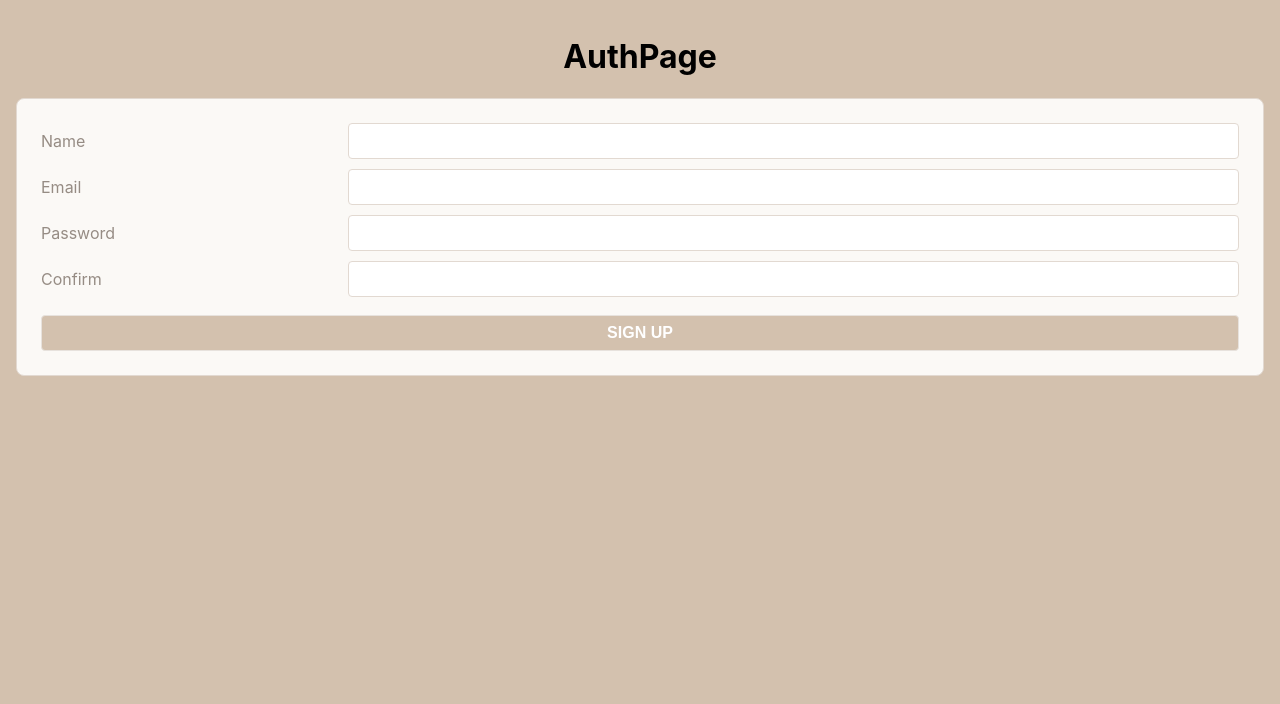
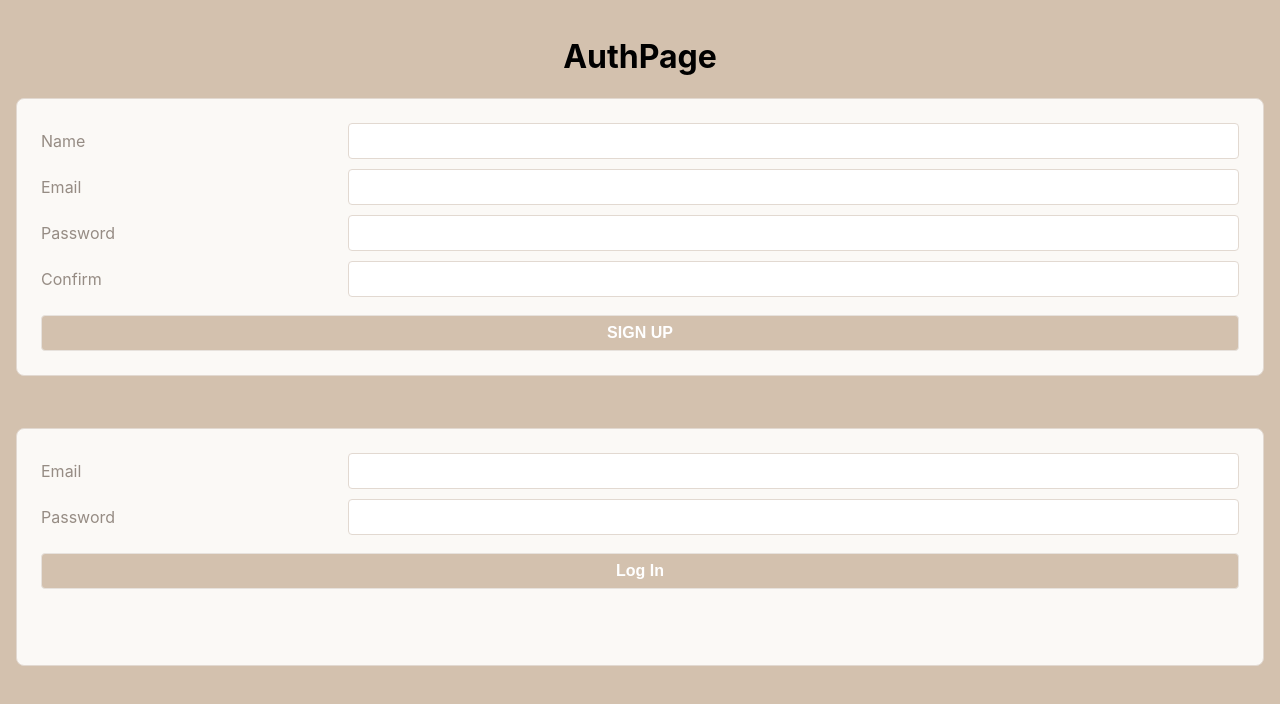
Before and after one commit to ccrisolo/mern-cafe, a React (Create React App) app: page / in a window 1280 px wide. Shown: the top 704 px of the page. Built offline with nearby package versions, Linux system fonts and the light colour scheme.

Commit message:
saves progress, adding login function

```diff
--- a/routes/api/users.js
+++ b/routes/api/users.js
@@ -2,9 +2,9 @@
 const router = express.Router();
 const usersCtrl = require("../../controllers/api/users");
 
-
 //define server side routes below and mount in server.js
 //POST /api/users
 router.post("/", usersCtrl.create);
+router.post("/login", usersCtrl.login);
 
 module.exports = router;
--- /dev/null
+++ b/src/components/LoginForm.jsx
@@ -0,0 +1,54 @@
+import React, { useState } from "react";
+import * as usersService from "../utilities/users-service";
+
+export default function LogIn({ setUser }) {
+    const [credentials, setCredentials] = useState({
+        email: "",
+        password: "",
+    });
+    const [error, setError] = useState("");
+
+    function handleChange(evt) {
+        setCredentials({ ...credentials, [evt.target.name]: evt.target.value });
+        setError("");
+    }
+
+    async function handleSubmit(evt) {
+        //prevent form from being submitted to the server
+        evt.preventDefault();
+        try {
+            // The promise returned by the signUp service method
+            // will resolve to the user object included in the
+            // payload of the JSON Web Token (JWT)
+            const user = await usersService.login(credentials);
+            setUser(user);
+        } catch {
+            setError("Log In Failed - Try Again");
+        }
+    }
+
+    return (
+        <div className='form-container' onSubmit={handleSubmit}>
+            <form autoComplete='off'>
+                <label>Email</label>
+                <input
+                    type='text'
+                    name='email'
+                    value={credentials.email}
+                    onChange={handleChange}
+                    required
+                />
+                <label>Password</label>
+                <input
+                    type='text'
+                    name='password'
+                    value={credentials.password}
+                    onChange={handleChange}
+                    required
+                />
+                <button type='submit'>Log In</button>
+            </form>
+            <p className='error-message'>&nbsp; {error}</p>
+        </div>
+    );
+}
--- a/src/pages/AuthPage.jsx
+++ b/src/pages/AuthPage.jsx
@@ -1,11 +1,13 @@
 import React from "react";
 import SignUpForm from "../components/SignUpForm";
+import LoginForm from '../components/LoginForm'
 
 const AuthPage = ({setUser}) => {
     return (
         <main>
             <h1>AuthPage</h1>
             <SignUpForm setUser={setUser} />
+            <LoginForm />
         </main>
     );
 };
--- a/src/utilities/users-api.js
+++ b/src/utilities/users-api.js
@@ -4,17 +4,32 @@
     // Fetch uses an options object as a second arg to make requests
     // other than basic GET requests, include data, headers, etc.
     const res = await fetch(BASE_URL, {
-      method: 'POST',
-      headers: { 'Content-Type': 'application/json' },
-      // Fetch requires data payloads to be stringified
-      // and assigned to a body property on the options object
-      body: JSON.stringify(userData)
+        method: "POST",
+        headers: { "Content-Type": "application/json" },
+        // Fetch requires data payloads to be stringified
+        // and assigned to a body property on the options object
+        body: JSON.stringify(userData),
     });
     // Check if request was successful
     if (res.ok) {
-      // res.json() will resolve to the JWT
-      return res.json();
+        // res.json() will resolve to the JWT
+        return res.json();
     } else {
-      throw new Error('Invalid Sign Up');
+        throw new Error("Invalid Sign Up");
     }
-  }
+}
+
+export async function login(credentials) {
+  console.log('credentials', credentials)
+    const res = await fetch(BASE_URL + "/login", {
+        method: "POST",
+        headers: { "Content-Type": "application/json" },
+        body: JSON.stringify(credentials),
+    });
+    console.log('res', res)
+    if (res.ok) {
+        return res.json();
+    } else {
+        throw new Error("Invalid credentials");
+    }
+}
--- a/src/utilities/users-service.js
+++ b/src/utilities/users-service.js
@@ -17,6 +17,7 @@
 export function getToken() {
     //getItem returns null if there's no string
     const token = localStorage.getItem("token");
+    console.log('token', token)
     if (!token) return null;
     //check if token expired, remove if it is
     const payload = JSON.parse(atob(token.split(".")[1]));
@@ -37,3 +38,17 @@
 export function logOut() {
     localStorage.removeItem("token");
 }
+
+export async function login(credentials) {
+    try {
+        // Delegate the network request code to the users-api.js API module
+        // which will ultimately return a JSON Web Token (JWT)
+        const token = await usersAPI.login(credentials)
+          //persist the 'token' in browsers local storage
+          localStorage.setItem("token", token);
+           // Baby step by returning whatever is sent back by the server
+        return getUser();
+    } catch {
+        throw new Error('Invalid credentials')
+    }
+}
```
Also changed, not shown: controllers/api/users.js (+16 -0 lines).
